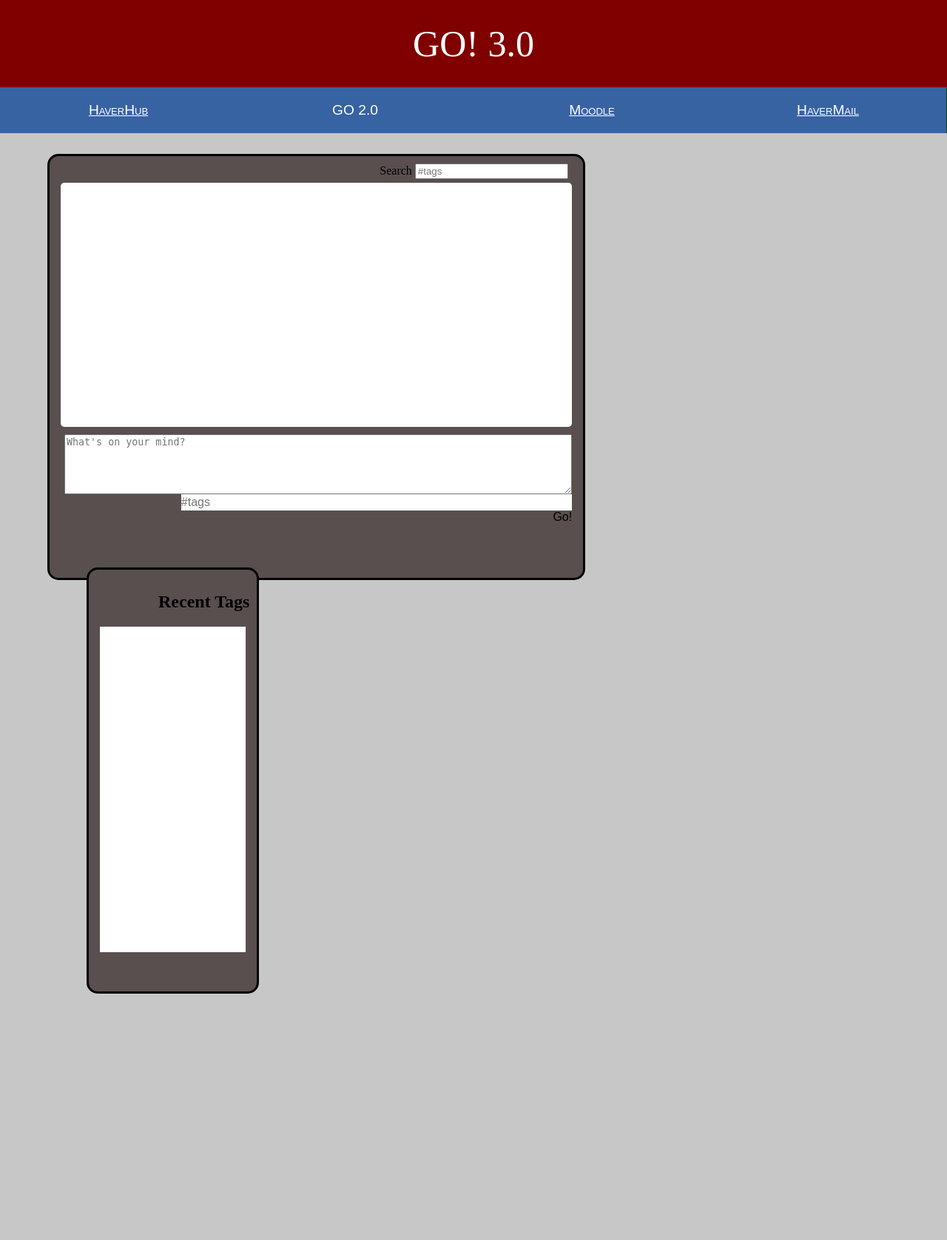
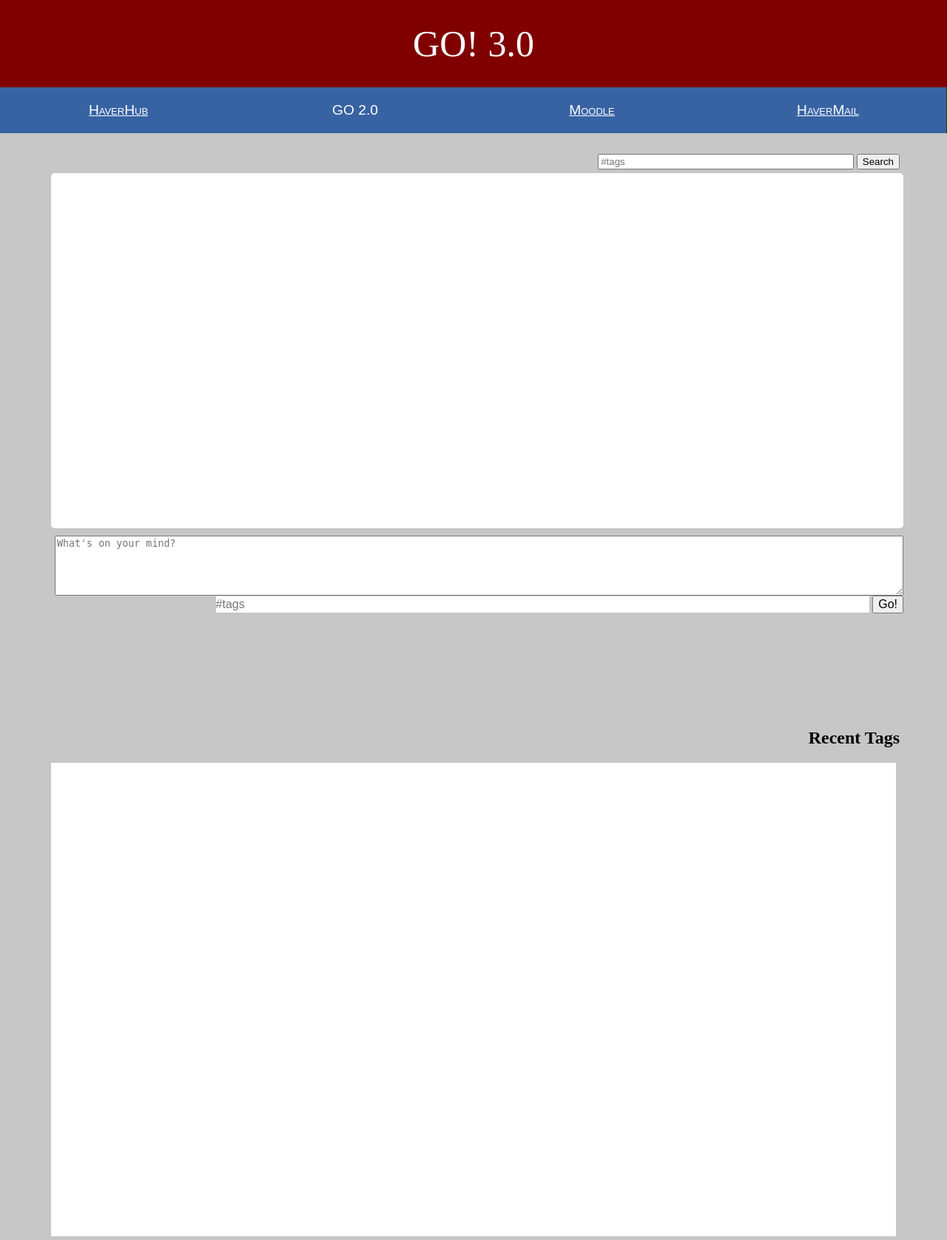
Before and after one commit to Haverford-FIG/GoBoard, a Django app: page / in a window 1280 px wide. Shown: the whole page at 74% size. Before the commit the page ends 1343 px from the top, so only its background shows below. Run offline with Django 3.2, Linux system fonts and the light colour scheme; data that the repository does not hold is empty; some libraries are stand-ins or nearby versions.

Commit message:
styling changes

```diff
--- a/templates/goChat.html
+++ b/templates/goChat.html
@@ -1,7 +1,7 @@
-<div id="general">
+<div id="generalMessageBox">
     <div id="tagSearchSubmit">
-    <label for="tagSearchBox">Search</label>
     <input type="text" id="tagSearchBox" placeholder="#tags"/>
+    <button class="submitButton" id="tagSearch">Search</button>
 	</div>
 
 	<div class="messageBox"></div>
@@ -12,7 +12,7 @@
 	    <div class="ui-widget">
 		<label for="tags"></label>
 		<input id="tags" maxlength="300" cols="60" placeholder="#tags">
-		<div id="messageSubmit">Go!</button>
+        <button class="submitButton" id="messageSubmit">Go!</button>
 	    </form>
 	</div>
     </div>
--- a/templates/recentTags.html
+++ b/templates/recentTags.html
@@ -1,4 +1,4 @@
-<div class="fullBox2">
+<div class="recentTags">
 	<h2 style="text-color: white"> Recent Tags </h2>
 	<div class="tagBox" id="tagbox">
 	</div>
```
